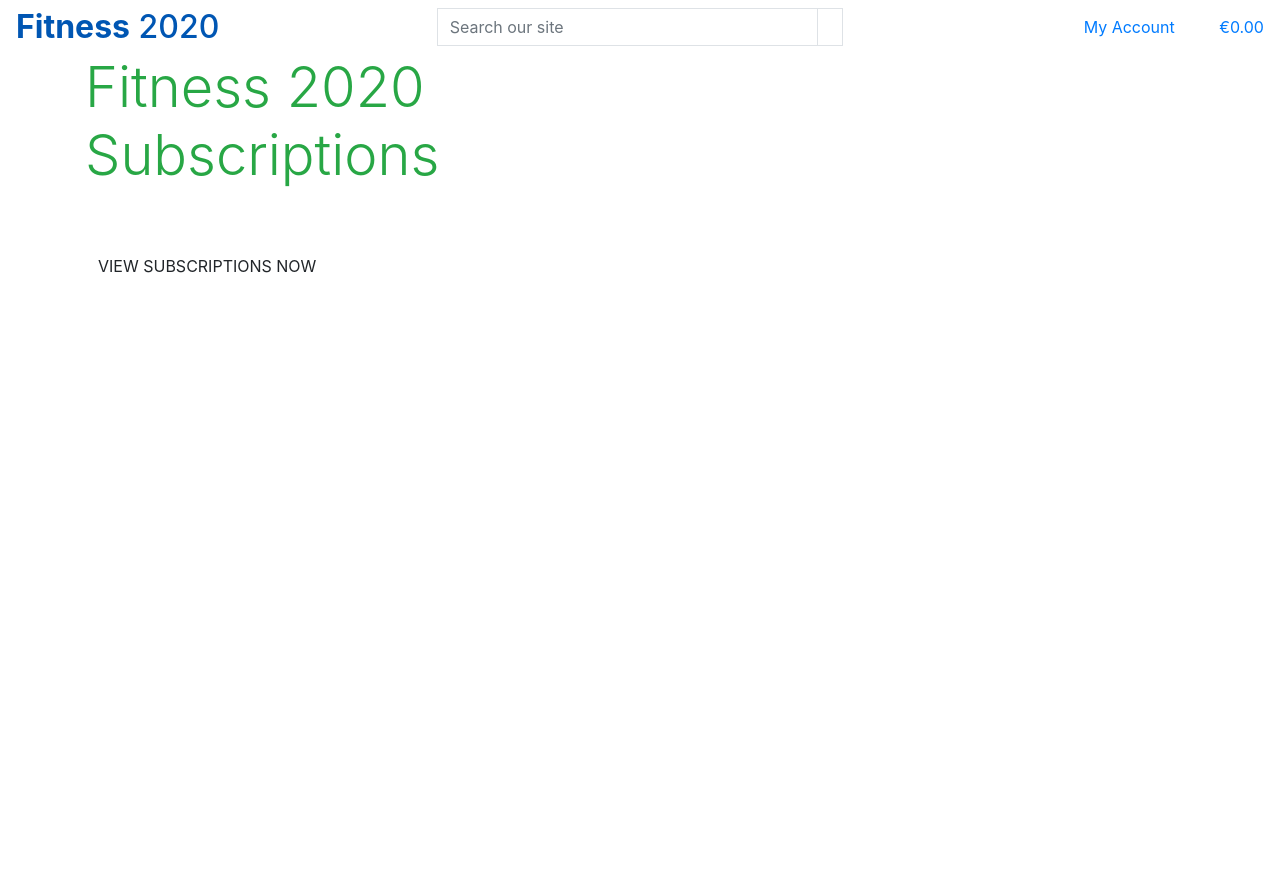
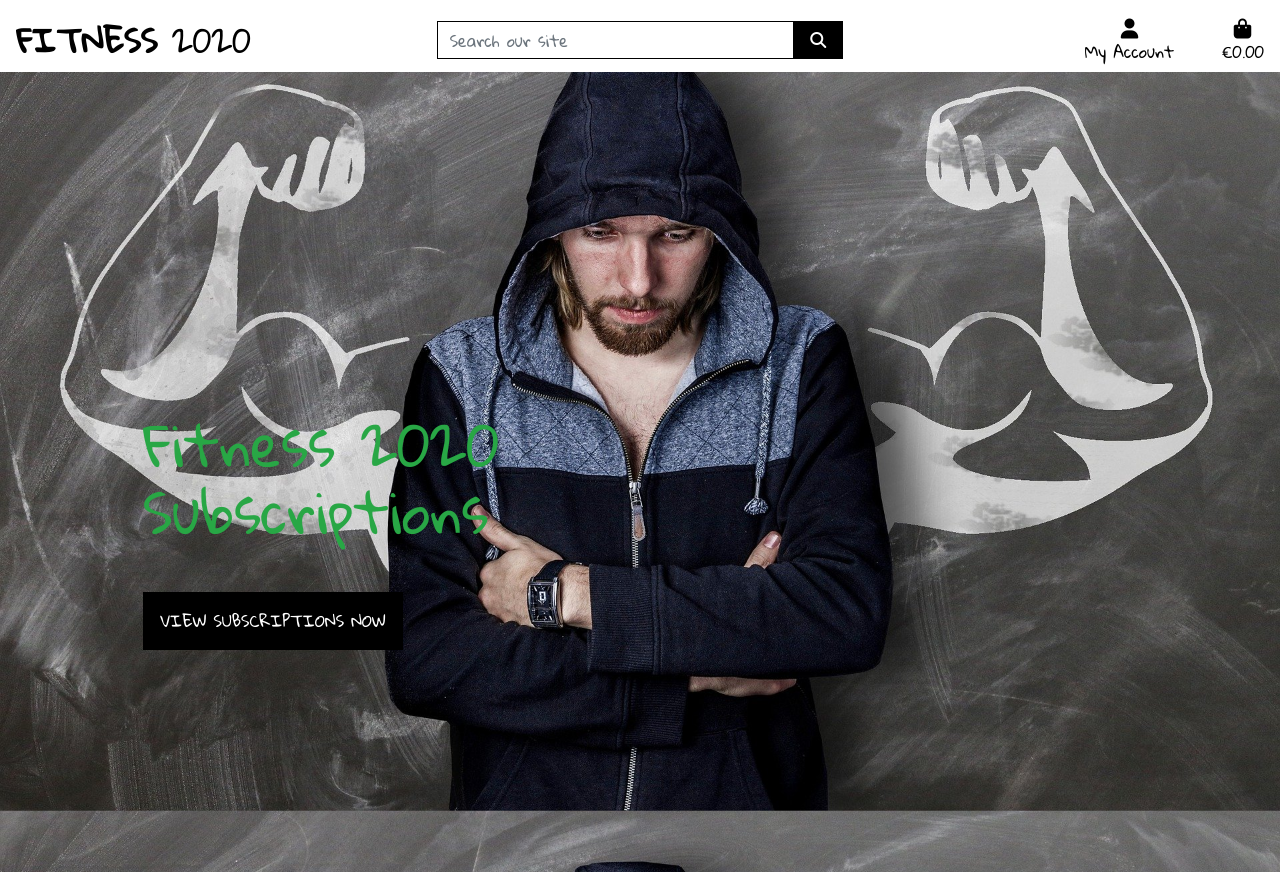
Before and after one commit to Code-Institute-Submissions/ci-milestonefour, a Django app: page / in a window 1280 px wide. Before the commit the page ends 273 px from the top, so only its background shows below. Run offline with Django 3.2, Linux system fonts and the light colour scheme; some libraries are stand-ins or nearby versions.

Commit message:
Completed home page and header and css from source code CI with adjustments

```diff
--- a/fitness_2020/settings.py
+++ b/fitness_2020/settings.py
@@ -149,3 +149,7 @@ USE_TZ = True
 # https://docs.djangoproject.com/en/3.1/howto/static-files/
 
 STATIC_URL = '/static/'
+STATICFILES_DIRS = (os.path.join(BASE_DIR, 'static'),)
+
+MEDIA_URL = '/media/'
+MEDIA_ROOT = os.path.join(BASE_DIR, 'media')
--- a/fitness_2020/urls.py
+++ b/fitness_2020/urls.py
@@ -15,9 +15,11 @@ Including another URLconf
 """
 from django.contrib import admin
 from django.urls import path, include
+from django.conf import settings
+from django.conf.urls.static import static
 
 urlpatterns = [
     path('admin/', admin.site.urls),
     path('accounts/', include('allauth.urls')),
     path('', include('home.urls')),
-]
+] + static(settings.MEDIA_URL, document_root=settings.MEDIA_ROOT)
--- /dev/null
+++ b/static/css/base.css
@@ -0,0 +1,81 @@
+html {
+    height: 100%;
+}
+
+body {
+    background: url('/media/man.jpg') no-repeat center center fixed;
+    background-size: cover;
+    height: calc(100vh - 164px);
+    color: #555;
+    font-family: 'Gloria Hallelujah';
+}
+
+/* from Bulma */
+.icon {
+    align-items: center;
+    display: inline-flex;
+    justify-content: center;
+    height: 1.5rem;
+    width: 1.5rem;
+}
+
+.logo-font {
+    text-transform: uppercase;
+}
+
+.main-logo-link {
+    width: fit-content;
+}
+
+.view-now-button {
+    background: black;
+    color: white;
+    min-width: 260px;
+}
+
+.btn-black {
+    background: black;
+    color: white;
+}
+
+.view-now-button:hover,
+.view-now-button:active,
+.view-now-button:focus,
+.btn-black:hover,
+.btn-black:active,
+.btn-black:focus {
+    background: #222;
+    color: white;
+}
+
+.text-black {
+    color: #000 !important;
+}
+
+.border-black {
+    border: 1px solid black !important;
+}
+
+/* -------------------------------- Media Queries */
+
+/* Slightly larger container on xl screens */
+@media (min-width: 1200px) {
+  .container {
+    max-width: 80%;
+  }
+}
+
+/* fixed top navbar only on medium and up */
+@media (min-width: 992px) {
+    .fixed-top-desktop-only {
+        position: fixed;
+        top: 0;
+        right: 0;
+        left: 0;
+        z-index: 1030;
+    }
+
+    .header-container {
+        padding-top: 164px;
+    }
+}
--- a/templates/base.html
+++ b/templates/base.html
@@ -15,12 +15,15 @@
 
     {% block corecss %}
         <link rel="stylesheet" href="https://cdn.jsdelivr.net/npm/bootstrap@4.5.3/dist/css/bootstrap.min.css" integrity="sha384-TX8t27EcRE3e/ihU7zmQxVncDAy5uIKz4rEkgIXeMed4M0jlfIDPvg6uqKI2xXr2" crossorigin="anonymous">
+        <link rel="stylesheet" href="https://fonts.googleapis.com/css2?family=Gloria+Hallelujah&display=swap">
+        <link rel="stylesheet" href="{% static 'css/base.css' %}">
     {% endblock %}
 
     {% block extra_css %}
     {% endblock %}
 
     {% block corejs %}
+        <script src="https://kit.fontawesome.com/004bf6b65c.js" crossorigin="anonymous"></script>
         <script src="https://code.jquery.com/jquery-3.5.1.slim.min.js" integrity="sha384-DfXdz2htPH0lsSSs5nCTpuj/zy4C+OGpamoFVy38MVBnE+IbbVYUew+OrCXaRkfj" crossorigin="anonymous"></script>
         <script src="https://cdn.jsdelivr.net/npm/popper.js@1.16.1/dist/umd/popper.min.js" integrity="sha384-9/reFTGAW83EW2RDu2S0VKaIzap3H66lZH81PoYlFhbGU+6BZp6G7niu735Sk7lN" crossorigin="anonymous"></script>
         <script src="https://cdn.jsdelivr.net/npm/bootstrap@4.5.3/dist/js/bootstrap.min.js" integrity="sha384-w1Q4orYjBQndcko6MimVbzY0tgp4pWB4lZ7lr30WKz0vr/aWKhXdBNmNb5D92v7s" crossorigin="anonymous"></script>
@@ -34,7 +37,7 @@
   </head>
   <body>
         <header class="container-fluid fixed-top"></header>
-            <div class="row">
+            <div id="topnav" class="row bg-white pt-lg-2 d-none d-lg-flex">
                 <div class="col-12 col-lg-4 my-auto py-1 py-lg-0 text-center text-lg-left">
                     <a href="{% url 'home' %}" class="nav-link main-logo-link">
                         <h2 class="logo-font text-black my-0"><strong>Fitness</strong> 2020</h2>
```
Also changed, not shown: media/man.jpg (added).
